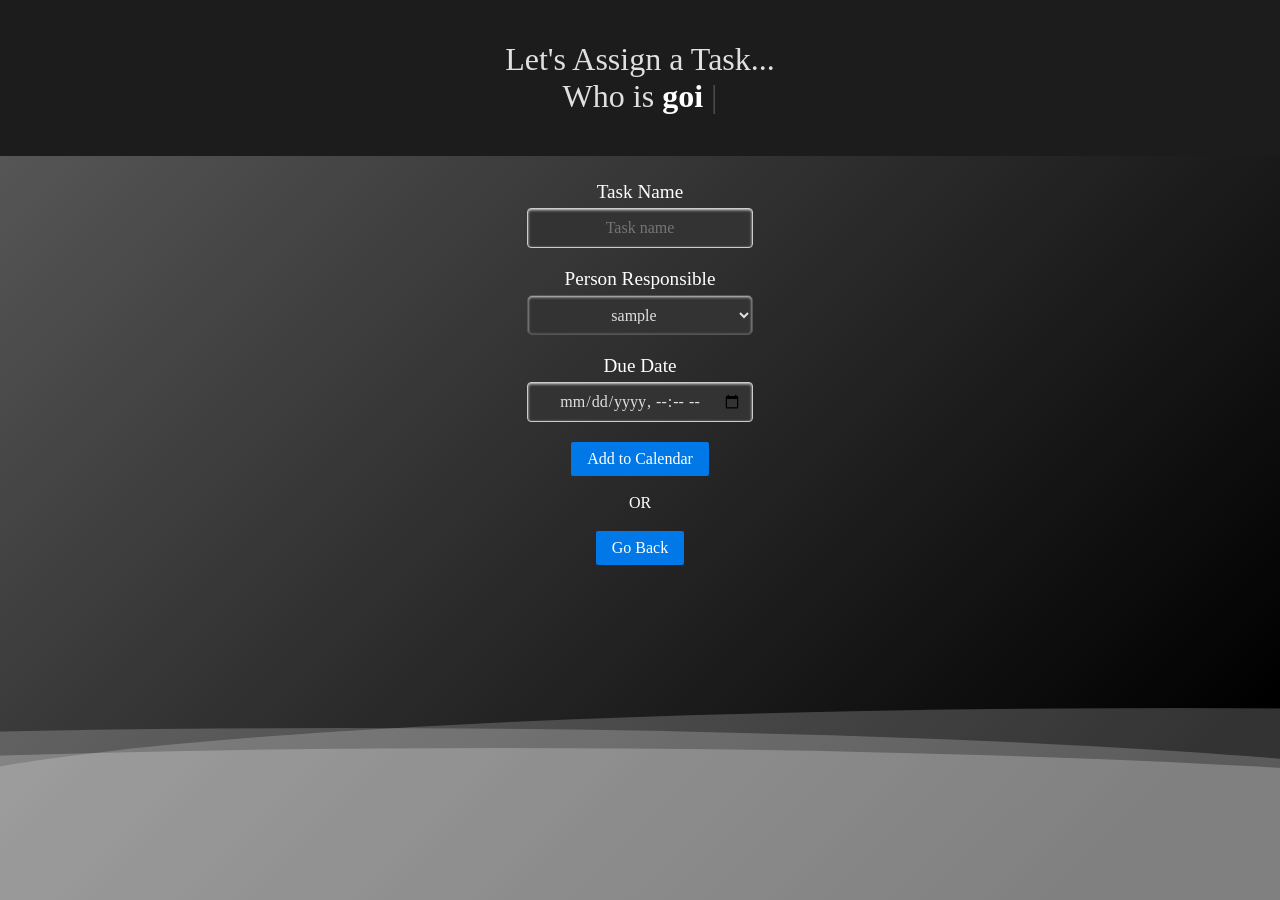
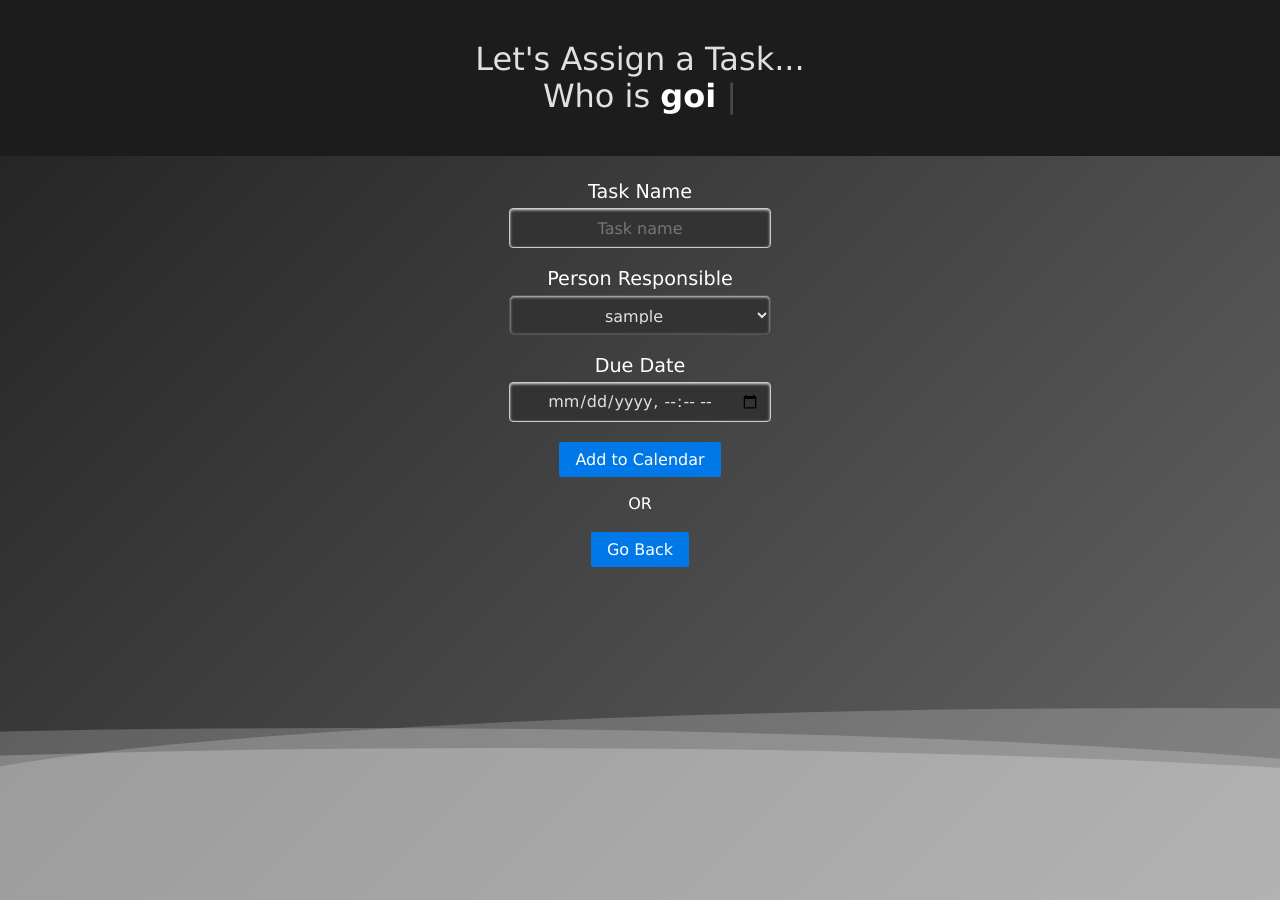
Before and after one commit to RWang-Dev/Community-Housing-App, a Flask app: page /assign-task/1 in a window 1280 px wide. Run offline with Flask 3, Linux system fonts and the light colour scheme; a database or web service that is not in the repository returns one stand-in record (values such as "Sample title"); some libraries are stand-ins or nearby versions.

Commit message:
Fixed fonts

```diff
--- a/static/css/assign_task.css
+++ b/static/css/assign_task.css
@@ -3,7 +3,7 @@
   margin: 0;
   box-sizing: border-box;
   /* font-family: "Oswald", sans-serif; */
-  font-family: "Pacifico";
+  font-family: "Verdana", sans-serif;
   font-optical-sizing: auto;
   font-weight: 400;
   font-style: normal;
@@ -42,10 +42,17 @@ body {
   /* background: linear-gradient(
     315deg,
     rgba(101, 0, 94, 1) 3%,
+<<<<<<< HEAD
     rgba(60, 132, 206, 1) 38%,
     rgba(48, 238, 226, 1) 68%,
     rgba(255, 25, 25, 1) 98%
   ); */
+=======
+    rgb(3, 93, 183) 38%,
+    rgb(48, 162, 238) 68%,
+    rgb(82, 25, 255) 98%
+  );
+>>>>>>> b6dd641 (Fixed fonts)
   animation: gradient 15s ease infinite;
   background-size: 400% 400%;
   background-attachment: fixed;
--- a/static/css/browse.css
+++ b/static/css/browse.css
@@ -1,5 +1,5 @@
 * {
-  font-family: "Pacifico";
+  font-family: "Verdana", sans-serif;
   font-optical-sizing: auto;
   font-weight: 400;
   font-style: normal;
--- a/static/css/delete_task.css
+++ b/static/css/delete_task.css
@@ -2,7 +2,7 @@
   padding: 0;
   margin: 0;
   box-sizing: border-box;
-  font-family: "Pacifico";
+  font-family: "Verdana", sans-serif;
   font-optical-sizing: auto;
   font-weight: 400;
   font-style: normal;
--- a/static/css/edit_task.css
+++ b/static/css/edit_task.css
@@ -2,7 +2,7 @@
   padding: 0;
   margin: 0;
   box-sizing: border-box;
-  font-family: "Pacifico";
+  font-family: "Verdana", sans-serif;
   font-optical-sizing: auto;
   font-weight: 400;
   font-style: normal;
--- a/static/css/gpt.css
+++ b/static/css/gpt.css
@@ -1,5 +1,5 @@
 * {
-  font-family: "Pacifico";
+  font-family: "Verdana", sans-serif;
   font-optical-sizing: auto;
   font-weight: 400;
   font-style: normal;
--- a/static/css/house.css
+++ b/static/css/house.css
@@ -3,7 +3,7 @@
 }
 
 body {
-  font-family: "Pacifico";
+  font-family: "Verdana", sans-serif;
   font-optical-sizing: auto;
   font-weight: 400;
   font-style: normal;
--- a/static/css/restrictions.css
+++ b/static/css/restrictions.css
@@ -1,5 +1,5 @@
 * {
-  font-family: "Pacifico";
+  font-family: "Verdana", sans-serif;
   font-optical-sizing: auto;
   font-weight: 400;
   font-style: normal;
--- a/static/css/start.css
+++ b/static/css/start.css
@@ -6,7 +6,7 @@ ul,
 li {
   margin: 0;
   padding: 0;
-  font-family: "Pacifico";
+  font-family: "Verdana", sans-serif;
 }
 
 .container {
--- a/static/css/user_home.css
+++ b/static/css/user_home.css
@@ -4,7 +4,7 @@
 }
 
 body {
-  font-family: "Pacifico";
+  font-family: "Verdana", sans-serif;
   font-optical-sizing: auto;
   font-weight: 400;
   font-style: normal;
```
